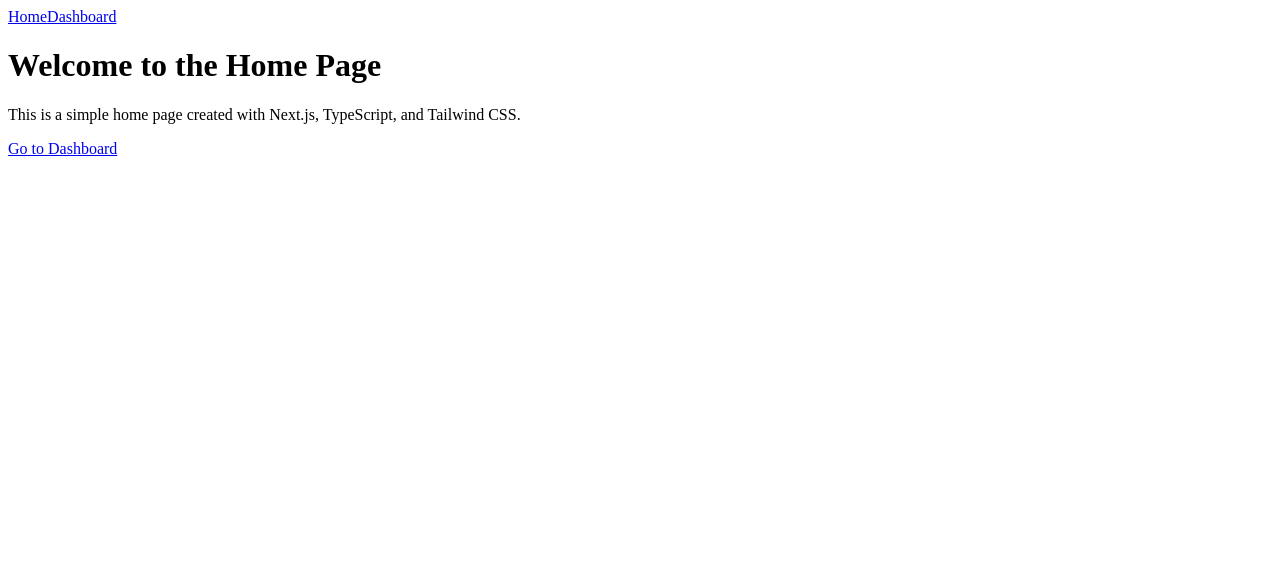
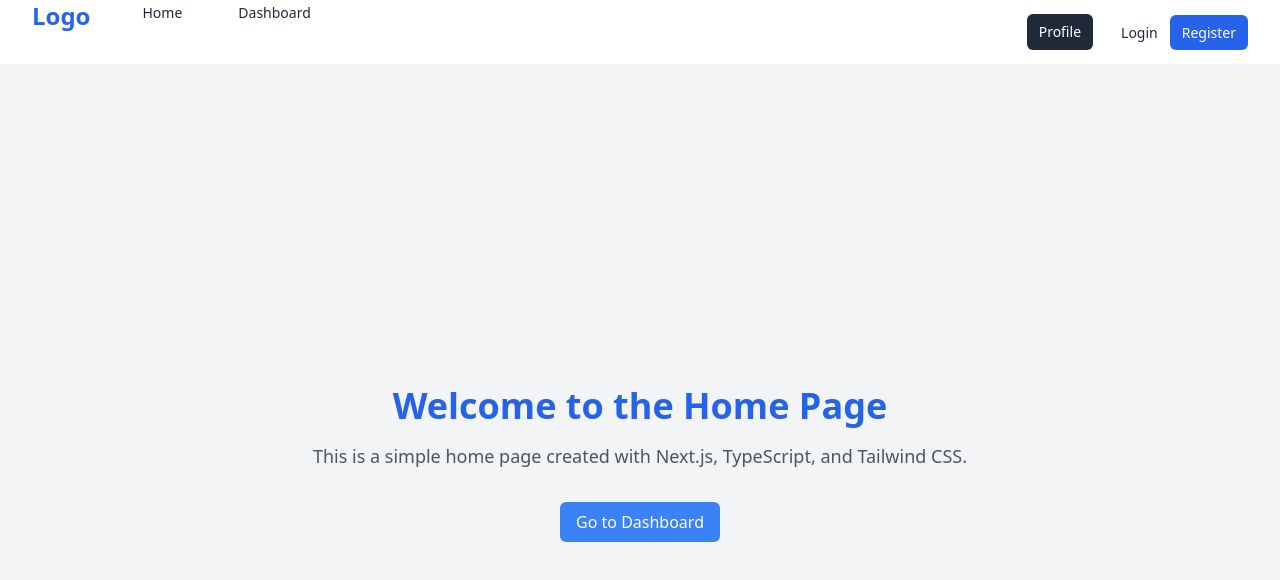
Before and after one commit to abamakbar07/ngondang-next, a Next.js app: page / in a window 1280 px wide. Shown: the top 580 px of the page. Built offline with nearby package versions, Linux system fonts and the light colour scheme.

Commit message:
login logic belum selesai

```diff
--- /dev/null
+++ b/app/api/auth/[auth0]/route.tsx
@@ -0,0 +1,3 @@
+import { handleAuth } from '@auth0/nextjs-auth0';
+
+export const GET = handleAuth();
--- a/app/layout.tsx
+++ b/app/layout.tsx
@@ -1,6 +1,9 @@
 import type { Metadata } from 'next'
-import { Auth0Provider } from '@auth0/auth0-react';
-import { NavLinks } from './ui/nav-links'
+import { UserProvider } from '@auth0/nextjs-auth0/client';
+
+import NavLinks from "./ui/nav-links";
+
+import './globals.css';
 
 export const metadata: Metadata = {
   title: 'Ngondang Next',
@@ -12,19 +15,13 @@
   children: React.ReactNode
 }) {
   return (
-    <Auth0Provider
-      domain="dev-3zaiyeq4pdv4k48w.us.auth0.com"
-      clientId="i1JvsIxPaxbpux5OEpj1WTpFLIdQ8vh4"
-      authorizationParams={{
-        redirect_uri: window.location.origin
-      }}
-    >
       <html lang="en">
-        <body className="bg-gray-50 text-gray-900">
-          <NavLinks />
-          <main className="flex flex-col min-h-screen">{children}</main>
-        </body>
+        <UserProvider>
+          <body className="bg-gray-50 text-gray-900">
+            <NavLinks />
+            <main className="flex flex-col min-h-screen">{children}</main>
+          </body>
+        </UserProvider>
       </html>
-    </Auth0Provider>
   )
 }
--- a/app/ui/nav-links.tsx
+++ b/app/ui/nav-links.tsx
@@ -1,23 +1,83 @@
-'use client'
+"use client"; // This line marks this component as a client component
 
-import { usePathname } from 'next/navigation'
-import Link from 'next/link'
+import { useState } from 'react';
+import Link from 'next/link'; // Import Link from next/link
 
-export function NavLinks() {
-  const pathname = usePathname()
+const NavLinks = () => {
+  const [isDropdownOpen, setIsDropdownOpen] = useState(false);
+
+  const toggleDropdown = () => {
+    setIsDropdownOpen(!isDropdownOpen);
+  };
 
   return (
-    <nav>
-      <Link className={`link ${pathname === '/' ? 'active' : ''}`} href="/">
-        Home
-      </Link>
+    <nav className="bg-white shadow-md">
+      <div className="max-w-7xl mx-auto px-4 sm:px-6 lg:px-8">
+        <div className="flex justify-between h-16">
+          <div className="flex">
+            <div className="flex-shrink-0">
+              <Link href="/">
+                <span className="text-2xl font-bold text-blue-600 cursor-pointer">Logo</span>
+              </Link>
+            </div>
+            <div className="hidden md:flex md:ml-10 md:space-x-8">
+              <Link href="/">
+                <span className="text-gray-800 hover:text-blue-600 px-3 py-2 rounded-md text-sm font-medium cursor-pointer">
+                  Home
+                </span>
+              </Link>
+              <Link href="/dashboard">
+                <span className="text-gray-800 hover:text-blue-600 px-3 py-2 rounded-md text-sm font-medium cursor-pointer">
+                  Dashboard
+                </span>
+              </Link>
+            </div>
+          </div>
+          <div className="flex items-center space-x-4">
+            <div className="relative">
+              <button
+                onClick={toggleDropdown}
+                className="bg-gray-800 text-white px-3 py-2 rounded-md text-sm font-medium"
+              >
+                Profile
+              </button>
+              {isDropdownOpen && (
+                <div className="absolute right-0 mt-2 w-48 bg-white rounded-md shadow-lg py-1">
+                  <Link href="#">
+                    <span className="block px-4 py-2 text-sm text-gray-700 hover:bg-gray-100 cursor-pointer">
+                      Your Profile
+                    </span>
+                  </Link>
+                  <Link href="#">
+                    <span className="block px-4 py-2 text-sm text-gray-700 hover:bg-gray-100 cursor-pointer">
+                      Settings
+                    </span>
+                  </Link>
+                  <Link href="/api/auth/logout">
+                    <span className="block px-4 py-2 text-sm text-gray-700 hover:bg-gray-100 cursor-pointer">
+                      Sign out
+                    </span>
+                  </Link>
+                </div>
+              )}
+            </div>
+            <div className="hidden md:flex md:items-center">
+              <Link href="/api/auth/login">
+                <span className="text-gray-800 hover:text-blue-600 px-3 py-2 rounded-md text-sm font-medium cursor-pointer">
+                  Login
+                </span>
+              </Link>
+              <Link href="/api/auth/login">
+                <span className="bg-blue-600 text-white px-3 py-2 rounded-md text-sm font-medium hover:bg-blue-700 cursor-pointer">
+                  Register
+                </span>
+              </Link>
+            </div>
+          </div>
+        </div>
+      </div>
+    </nav>
+  );
+};
 
-      <Link
-        className={`link ${pathname === '/dashboard' ? 'active' : ''}`}
-        href="/dashboard"
-      >
-        Dashboard
-      </Link>
-    </nav>
-  )
-}
+export default NavLinks
--- a/package.json
+++ b/package.json
@@ -10,6 +10,7 @@
   },
   "dependencies": {
     "@auth0/auth0-react": "^2.2.4",
+    "@auth0/nextjs-auth0": "^3.5.0",
     "next": "14.2.6",
     "react": "^18",
     "react-dom": "^18"
```
Also changed, not shown: 1 other file (tests, documents, lock files or other folders).
